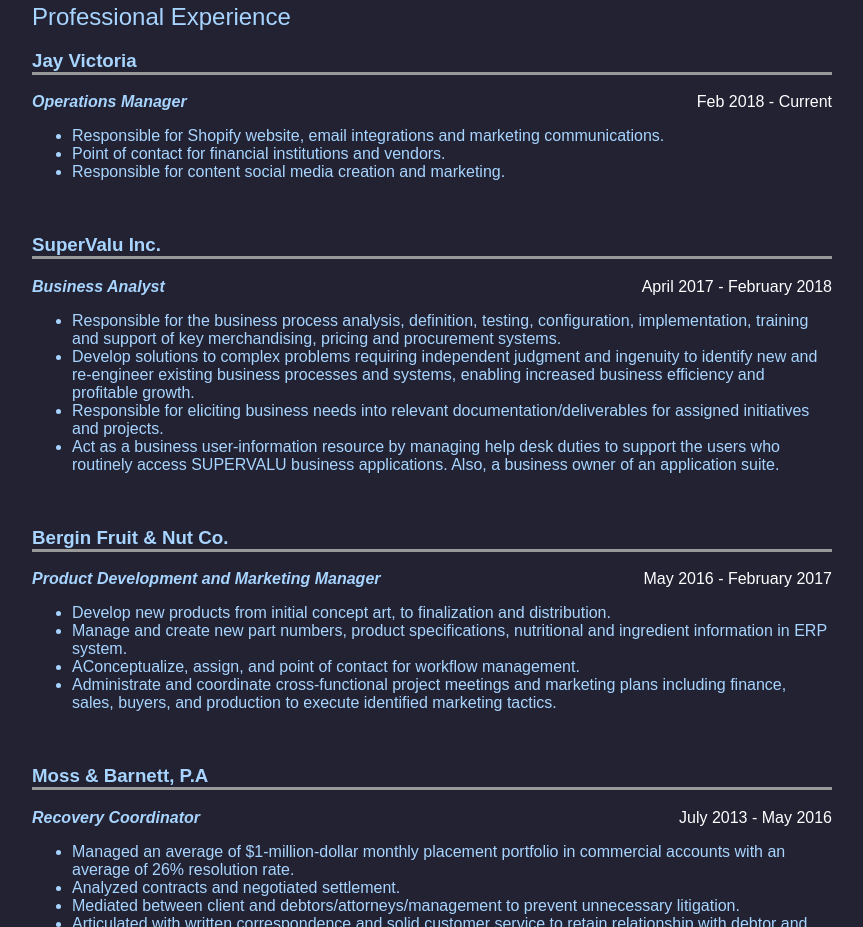
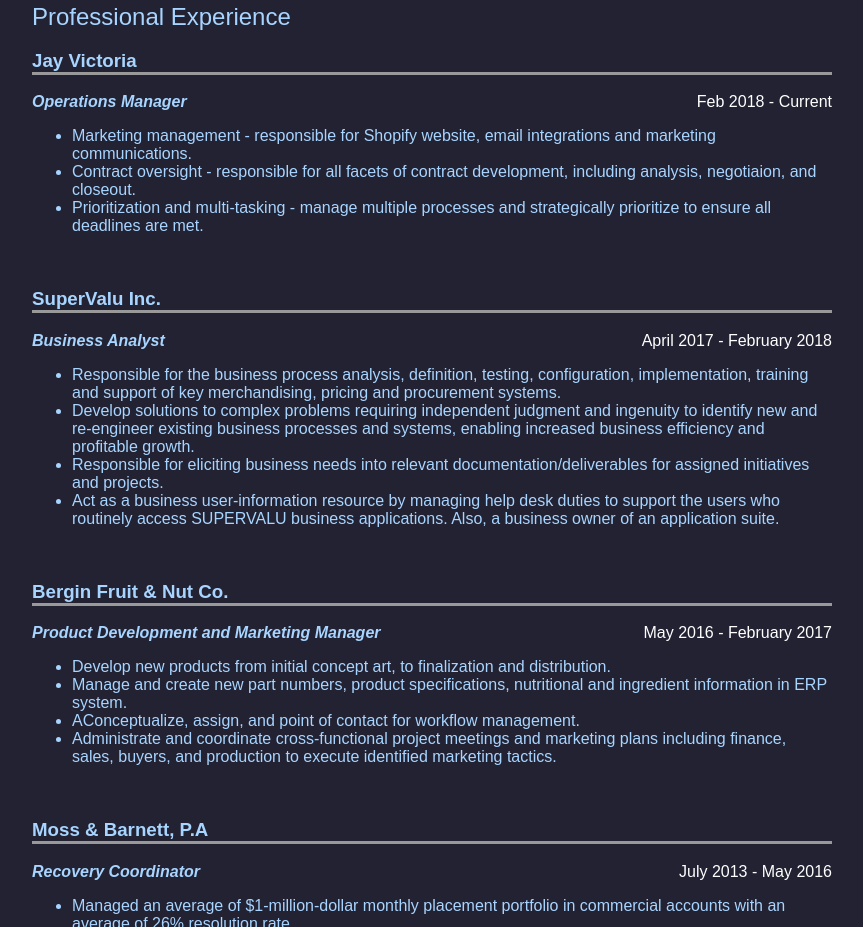
Before and after one commit to souphak/souphak.github.io, a plain HTML site: page index.html in a window 1280 px wide. Shown: the part 796-1723 px from the top of the page, without its empty margins (208-1071 px from the left). Drawn offline with Linux system fonts and the light colour scheme.

Commit message:
Update index.html

```diff
--- a/index.html
+++ b/index.html
@@ -47,9 +47,9 @@
 						</div>
 						<div class"block-content">
 								<ul>
-									<li>Responsible for Shopify website, email integrations and marketing communications.</li>
-									<li>Point of contact for financial institutions and vendors.</li>
-									<li>Responsible for content social media creation and marketing.</li>
+									<li>Marketing management - responsible for Shopify website, email integrations and marketing communications.</li>
+									<li>Contract oversight - responsible for all facets of contract development, including analysis, negotiaion, and closeout.</li>
+									<li>Prioritization and multi-tasking - manage multiple processes and strategically prioritize to ensure all deadlines are met.</li>
 
 								</ul>
 						</div>
```
